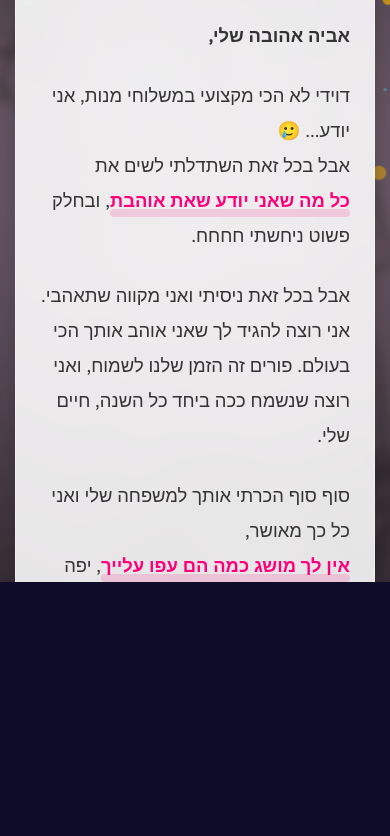
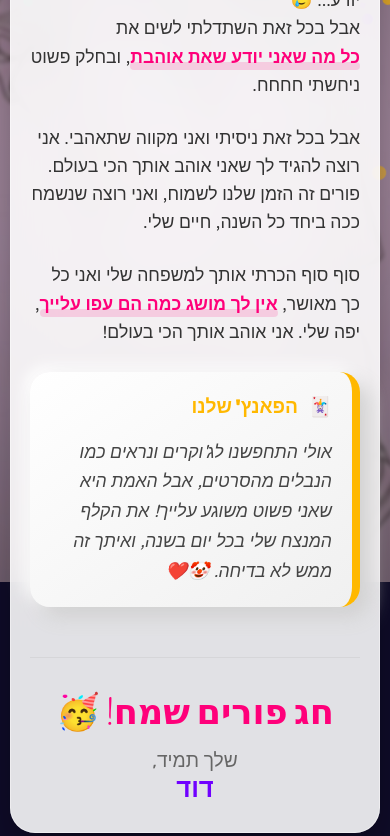
Before and after one commit to dajbjb/invite, a plain HTML site: page index.html in a window 390 px wide. Shown: the part 262-1098 px from the top of the page. Before the commit the page ends 844 px from the top, so only its background shows below. Drawn offline with Linux system fonts and the light colour scheme.

Commit message:
Update index.html

```diff
--- a/index.html
+++ b/index.html
@@ -28,7 +28,8 @@
 
         body,
         html {
-            height: 100%;
+            min-height: 100%;
+            min-height: -webkit-fill-available;
             font-family: 'Varela Round', sans-serif;
             overflow-x: hidden;
             background-color: #0f0c29;
@@ -334,23 +335,74 @@
             }
         }
 
-        /* Responsive */
+        /* Responsive Optimizations */
         @media (max-width: 600px) {
+            .content-wrapper {
+                padding: 15px 10px;
+                align-items: flex-start;
+                /* Better for long content on mobile */
+            }
+
             .main-card {
-                padding: 40px 25px;
+                padding: 30px 20px;
+                border-radius: 25px;
+                margin-top: 10px;
             }
 
             .shimmer-text {
-                font-size: 3rem;
+                font-size: 2.5rem;
+                margin-bottom: 10px;
+            }
+
+            h2.subtitle {
+                font-size: 1.4rem;
+                margin-bottom: 25px;
             }
 
             .letter-body {
-                font-size: 1.15rem;
+                font-size: 1.1rem;
+                line-height: 1.6;
+            }
+
+            .joke-container {
+                padding: 20px;
+                margin: 25px 0;
+            }
+
+            .joke-title {
+                font-size: 1.2rem;
+            }
+
+            .joke-text {
+                font-size: 1.1rem;
             }
 
             .final-wish {
-                font-size: 2.8rem;
+                font-size: 2.2rem;
             }
+
+            .signature-name {
+                font-size: 1.6rem;
+            }
+
+            /* Improve background visibility on mobile */
+            .bg-image {
+                filter: blur(2px) brightness(0.8);
+                top: -2%;
+                left: -2%;
+                width: 104%;
+                height: 104%;
+            }
+
+            .overlay {
+                background: radial-gradient(circle at center, transparent 0%, rgba(0, 0, 0, 0.4) 100%);
+            }
+        }
+
+        /* Prevent horizontal scroll on some mobile browsers */
+        body {
+            max-width: 100vw;
+            overflow-x: hidden;
         }
     </style>
 </head>
@@ -416,17 +468,30 @@
     </div>
 
     <script>
-        // 1. Mouse Parallax Effect
-        document.addEventListener('mousemove', (e) => {
-            const moveX = (e.clientX - window.innerWidth / 2) * 0.01;
-            const moveY = (e.clientY - window.innerHeight / 2) * 0.01;
+        // 1. Parallax Effect (Optimized for both Desktop & Mobile)
+        function updateParallax(x, y) {
+            const moveX = (x - window.innerWidth / 2) * 0.01;
+            const moveY = (y - window.innerHeight / 2) * 0.01;
 
             const bg = document.getElementById('parallaxBg');
-            bg.style.transform = `scale(1.1) translate(${moveX * -2}px, ${moveY * -2}px)`;
+            const card = document.getElementById('tiltCard');
 
-            const card = document.getElementById('tiltCard');
-            card.style.transform = `rotateY(${moveX * 2}deg) rotateX(${moveY * -2}deg)`;
+            if (bg) bg.style.transform = `scale(1.1) translate(${moveX * -2}px, ${moveY * -2}px)`;
+            if (card && window.innerWidth > 768) { // Only tilt card on larger screens
+                card.style.transform = `rotateY(${moveX * 2}deg) rotateX(${moveY * -2}deg)`;
+            }
+        }
+
+        document.addEventListener('mousemove', (e) => {
+            updateParallax(e.clientX, e.clientY);
         });
+
+        // Add subtle tilt on touch for mobile
+        document.addEventListener('touchmove', (e) => {
+            if (e.touches.length > 0) {
+                updateParallax(e.touches[0].clientX, e.touches[0].clientY);
+            }
+        }, { passive: true });
 
         // 2. Confetti Cannon
         function createConfetti() {
@@ -520,7 +585,9 @@
             }
         }
 
-        for (let i = 0; i < 30; i++) particles.push(new Particle());
+        // Limit particles on mobile for better performance
+        const maxParticles = window.innerWidth < 600 ? 15 : 30;
+        for (let i = 0; i < maxParticles; i++) particles.push(new Particle());
 
         function animate() {
             ctx.clearRect(0, 0, canvas.width, canvas.height);
```
